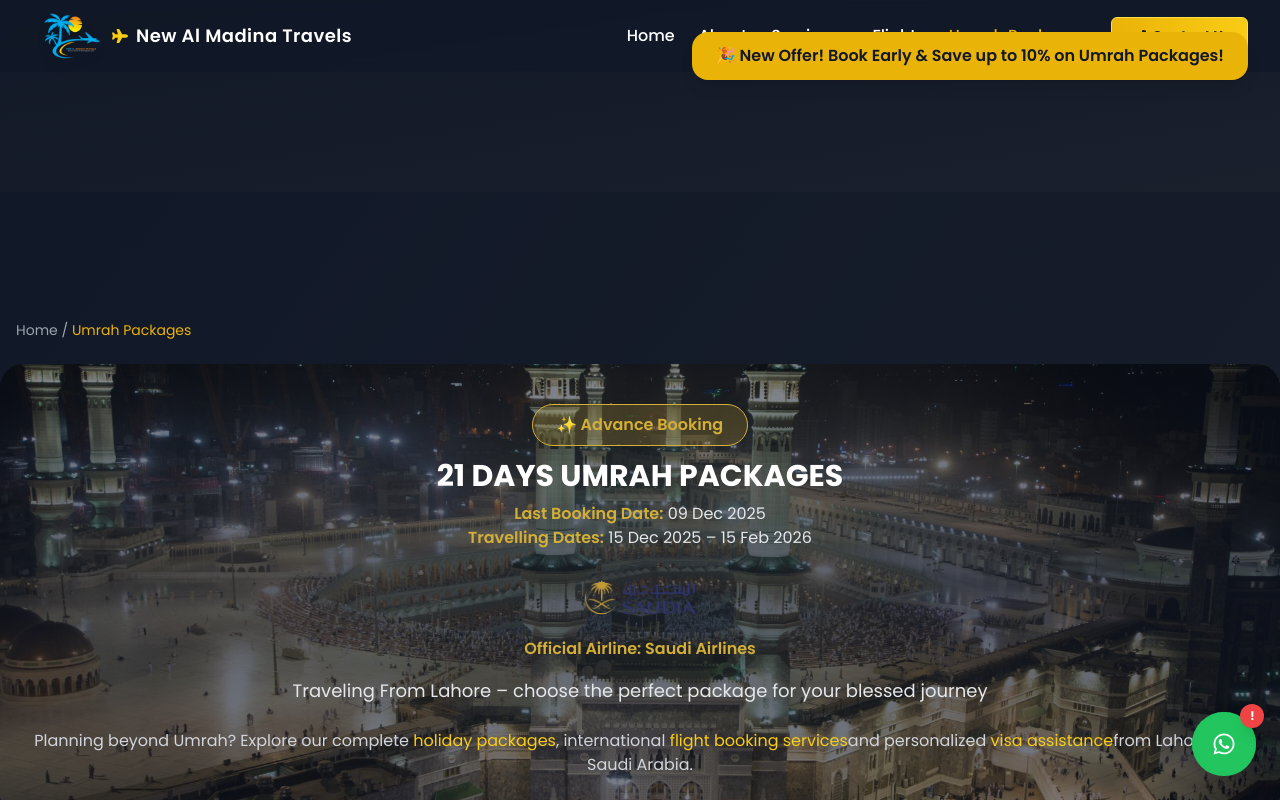
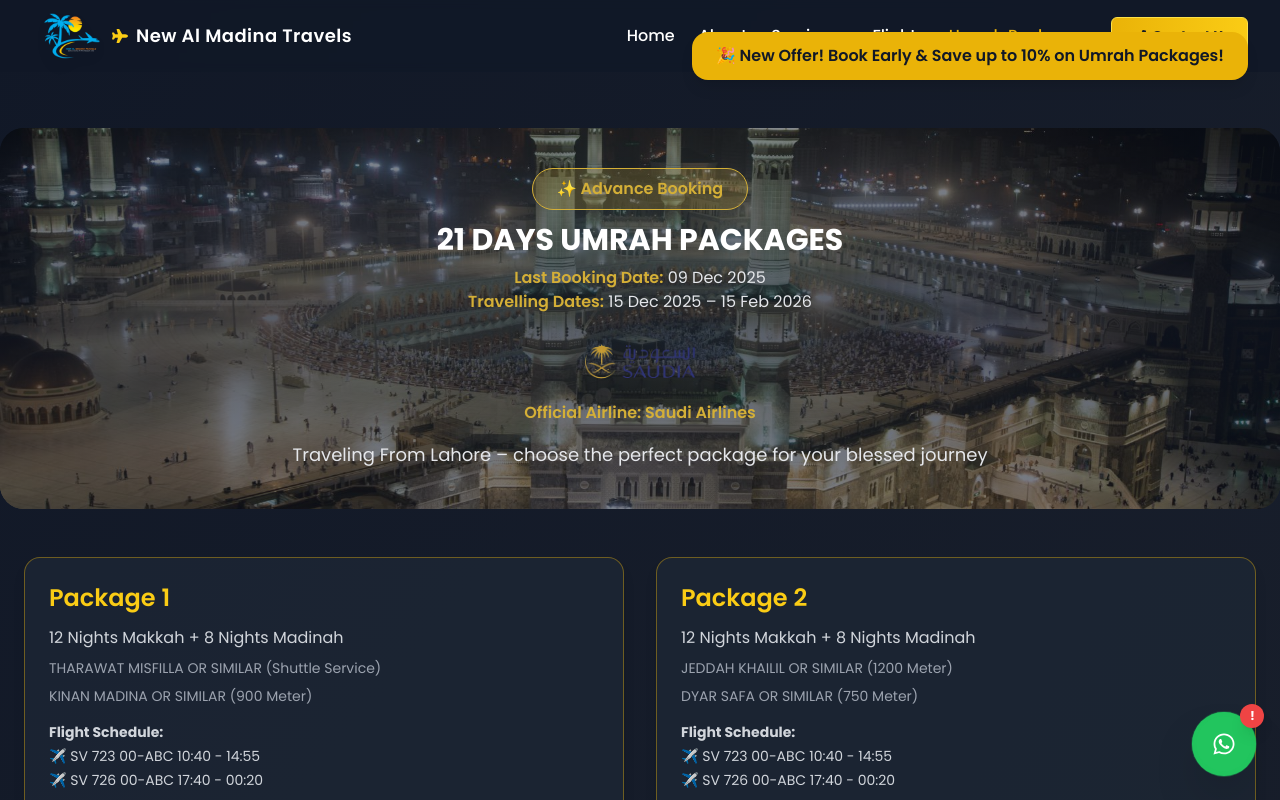
Before and after one commit to metaminds60-ctrl/new-al-madina-travel, a React (Vite) app: page /umrah-packages in a window 1280 px wide. Shown: the top 800 px of the page. Built offline with nearby package versions, Linux system fonts and the light colour scheme.

Commit message:
feat: Refactor UmrahPackages component to use Helmet for SEO and remove unused code

```diff
--- a/index.html
+++ b/index.html
@@ -13,7 +13,7 @@
     <link rel="manifest" href="/site.webmanifest">
     <link rel="preconnect" href="https://fonts.googleapis.com">
 <link rel="preconnect" href="https://fonts.gstatic.com" crossorigin>
-<link rel="preload" as="image" href="/images/hero-image.jpg">
+
 
     <meta name="viewport" content="width=device-width, initial-scale=1.0" />
 
@@ -85,9 +85,8 @@
 }
 </script>
   </head>
-  <body>
+  <body style="background-color:#0f172a;">
     <div id="root"></div>
     <script type="module" src="/src/main.jsx"></script>
   </body>
 </html>
-</html>
--- a/src/pages/About.jsx
+++ b/src/pages/About.jsx
@@ -512,9 +512,6 @@
                   <img
                     src={member.image}
                     alt={member.name}
-                    loading="lazy"
-  width="600"
-  height="400"
                     className="w-full h-full object-cover group-hover:scale-110 transition-transform duration-500"
                   />
                 </div>
--- a/src/pages/Home.jsx
+++ b/src/pages/Home.jsx
@@ -304,9 +304,6 @@
                   <img
                     src={destination.image}
                     alt={destination.name}
-                    loading="lazy"
-                    width="600"
-                    height="400"
                     className="w-full h-full object-cover group-hover:scale-110 transition-transform duration-500"
                   />
                   <div className="absolute inset-0 bg-gradient-to-t from-gray-900/80 to-transparent" />
@@ -498,9 +495,6 @@
                   <img
                     src={testimonial.image}
                     alt={testimonial.name}
-                    loading="lazy"
-                    width="600"
-                    height="400"
                     className="w-12 h-12 rounded-full object-cover"
                   />
                   <div>
--- a/src/pages/UmrahPackages.jsx
+++ b/src/pages/UmrahPackages.jsx
@@ -1,9 +1,8 @@
 import React, { useState, useEffect } from "react";
-import Breadcrumb from "../components/seo/Breadcrumb";
-import SeoHead from "../components/seo/SeoHead";
+import { Helmet } from "react-helmet";
 import { motion } from "framer-motion";
 import { FaPlaneDeparture, FaHotel, FaBusAlt, FaRegHandshake } from "react-icons/fa";
-import { Link } from "react-router-dom";
+
 const UmrahPackages = () => {
   // Offer Popup State
   const [showOffer, setShowOffer] = useState(true);
@@ -70,45 +69,14 @@
   ];
 
   return (
-  <>
-    <SeoHead
-      title="Umrah Packages from Lahore 2025 | New Al Madina Travels"
-      description="Book 21-day Umrah packages from Lahore, Pakistan with visa, Saudi Airlines flights, hotel accommodation in Makkah & Madinah, and transport included. Affordable Umrah packages starting from PKR 287,500."
-      path="/umrah-packages"
-      image="/images/og-umrah.jpg"
-    />
-    <script type="application/ld+json">
-{JSON.stringify({
-  "@context": "https://schema.org",
-  "@type": "FAQPage",
-  "mainEntity": [{
-    "@type": "Question",
-    "name": "Why is New Al Madina Travels considered one of the best travel agencies in Lahore?",
-    "acceptedAnswer": {
-      "@type": "Answer",
-      "text": "New Al Madina Travels provides reliable Umrah packages, flight booking and visa services with transparent pricing and professional support from Lahore."
-    }
-  }]
-})}
-</script>
-    <script type="application/ld+json">
-    {JSON.stringify({
-      "@context": "https://schema.org",
-      "@type": "Service",
-      "name": "Umrah Packages",
-      "provider": {
-        "@type": "TravelAgency",
-        "name": "New Al Madina Travels",
-        "@id": "https://www.newalmadinatravels.com/#organization"
-      },
-      "areaServed": ["Pakistan", "Saudi Arabia"],
-      "description": "Premium Umrah packages from Lahore with hotels near Haram, flights and complete guidance.",
-      "url": "https://www.newalmadinatravels.com/umrah-packages"
-    })}
-  </script>
-
-  <div className="bg-gradient-to-br from-gray-900 to-primary-dark text-white pt-32 pb-16"></div>
     <div className="bg-gradient-to-br from-gray-900 to-primary-dark text-white pt-32 pb-16">
+      <Helmet>
+        <title>Umrah Packages | New Al Madina Travel</title>
+        <meta
+          name="description"
+          content="Explore premium 21-day Umrah packages with hotel, flights, visa, and transport. Packages from PKR 287,500."
+        />
+      </Helmet>
 
       {/* Offer Popup */}
       {showOffer && (
@@ -121,9 +89,6 @@
           🎉 New Offer! Book Early & Save up to 10% on Umrah Packages!
         </motion.div>
       )}
-      <div className="max-w-7xl mx-auto px-4">
-  <Breadcrumb />
-</div>
 
       {/* HERO COVER (between header & cards) */}
       <section className="relative max-w-7xl mx-auto px-6 mb-12">
@@ -166,9 +131,6 @@
             <img
               src="/images/umrahpackages/saudi-airlines-logo.png"
               alt="Saudi Airlines Logo"
-              loading="lazy"
-width="600"
-height="400"
               className="w-28 h-auto object-contain hover:drop-shadow-[0_0_10px_#ffd700] transition-all duration-300"
             />
             <p className="text-primary-gold mt-2 font-semibold">
@@ -179,13 +141,6 @@
           <p className="text-gray-200 text-lg mt-4">
             Traveling From Lahore – choose the perfect package for your blessed journey
           </p>
-          <p className="mt-6 text-gray-300 text-sm md:text-base leading-relaxed">
-  Planning beyond Umrah? Explore our complete
-  <Link to="/holiday-packages" className="text-yellow-400 hover:underline"> holiday packages</Link>,
-  international <Link to="/flights" className="text-yellow-400 hover:underline"> flight booking services</Link>
-  and personalized <Link to="/services" className="text-yellow-400 hover:underline"> visa assistance</Link>
-  from Lahore and Saudi Arabia.
-</p>
         </motion.div>
       </section>
 
@@ -243,8 +198,7 @@
           All packages include: Umrah Visa, Air Ticket, Accommodation & Transport
         </p>
       </div>
-        </div>
-  </>
+    </div>
   );
 };
 
```
